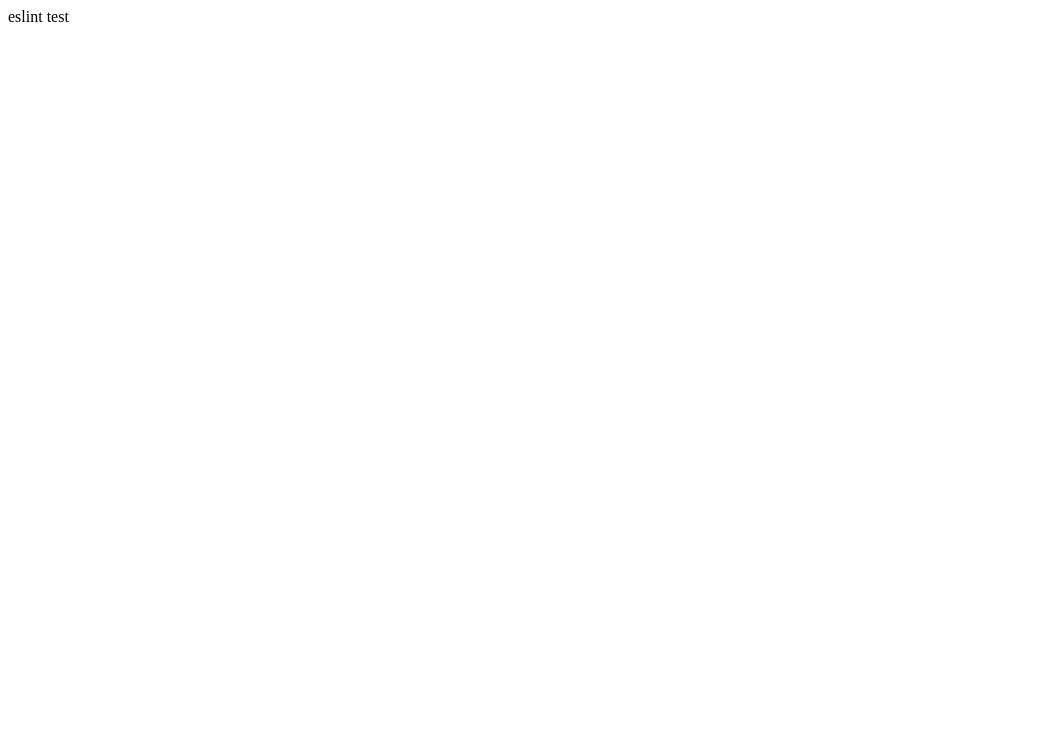
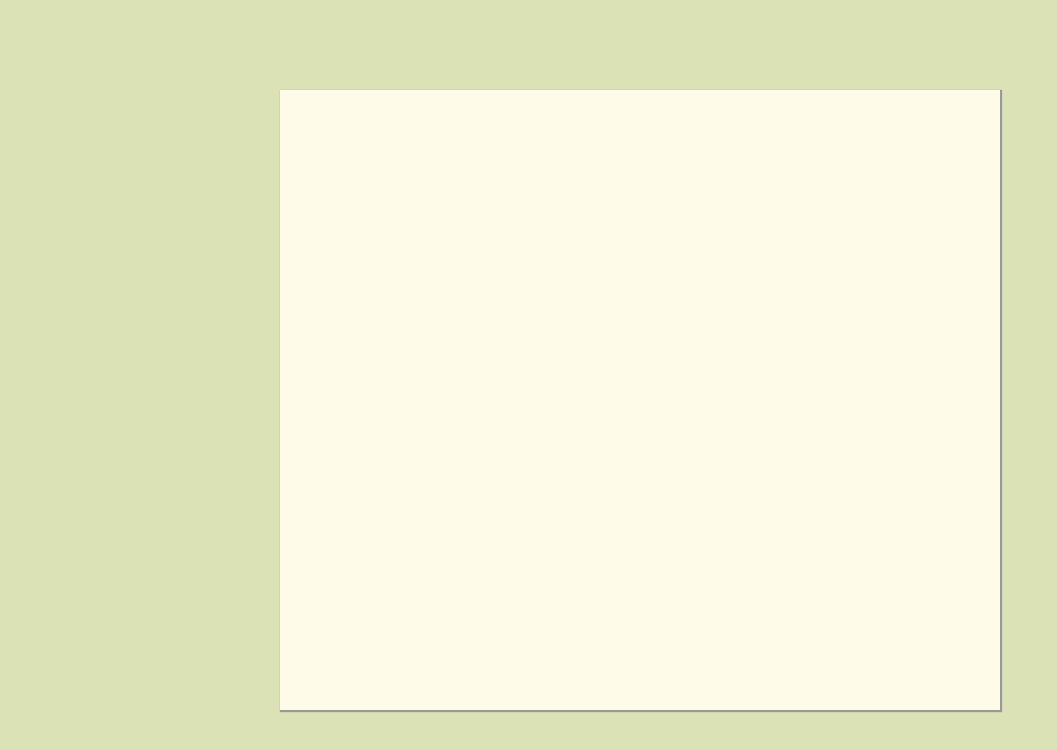
Before and after one commit to SJ0826/wanted-pre-onboarding-frontend, a React (Create React App) app: page / in a window 1280 px wide. Shown: the top 750 px of the page, without its empty margins (0-1057 px from the left). Built offline with nearby package versions, Linux system fonts and the light colour scheme.

Commit message:
[ui] feat: Layout 추가

```diff
--- a/package.json
+++ b/package.json
@@ -48,6 +48,7 @@
     ]
   },
   "devDependencies": {
+    "@types/styled-components": "^5.1.26",
     "@typescript-eslint/eslint-plugin": "^5.46.0",
     "@typescript-eslint/parser": "^5.46.0",
     "eslint": "^8.29.0",
@@ -57,9 +58,8 @@
   },
   "lint-staged": {
     "*.{js,jsx,ts,tsx}": [
-      "eslint -fix",
-      "prettier -write",
-      "git add"
+      "prettier --write",
+      "eslint --fix"
     ]
   }
 }
--- a/src/App.tsx
+++ b/src/App.tsx
@@ -1,5 +1,12 @@
+import Layout from './ui/components/layout/Layout'
+import GlobalStyles from './ui/core/GlobalStyles'
+
 function App() {
-  return <div>eslint test</div>
+  return (
+    <Layout>
+      <GlobalStyles />
+    </Layout>
+  )
 }
 
 export default App
--- /dev/null
+++ b/src/ui/components/layout/Layout.tsx
@@ -0,0 +1,31 @@
+import React from 'react'
+import styled from 'styled-components'
+import Page from './Page'
+
+interface Props {
+  children?: React.ReactNode
+  [k: string]: any
+}
+
+export default function Layout({ children, ...props }: Props) {
+  return (
+    <Page>
+      <Container {...props}>
+        <div>{children}</div>
+      </Container>
+    </Page>
+  )
+}
+
+const Container = styled.main`
+  position: absolute;
+  width: 100vw;
+  max-width: 720px;
+  height: 100vh;
+  max-height: 620px;
+  background-color: #fffbe9;
+  left: 50%;
+  top: 50%;
+  transform: translate(-50%, -50%);
+  box-shadow: 1px 1px 1px 1px #999;
+`
--- /dev/null
+++ b/src/ui/components/layout/Page.tsx
@@ -0,0 +1,17 @@
+import React from 'react'
+import styled from 'styled-components'
+
+interface Props {
+  children: React.ReactNode
+}
+
+export default function Page({ children }: Props) {
+  return <Container>{children}</Container>
+}
+
+const Container = styled.div`
+  position: relative;
+  width: 100vw;
+  height: 100vh;
+  background-color: #dae2b6;
+`
--- /dev/null
+++ b/src/ui/core/GlobalStyles.ts
@@ -0,0 +1,32 @@
+import { createGlobalStyle } from 'styled-components'
+
+const GlobalStyles = createGlobalStyle`
+  html {
+    height: 100%;
+  }
+
+  body {
+    height: 100%;
+    margin: 0;
+    font-family: 'Roboto', sans-sefif;
+
+  }
+  * {
+    box-sizing: border-box;
+  }
+  a {
+    color: inherit;
+    text-decoration: none;
+  }
+
+  input, button {
+    &:focus, &:active{
+      outline: none;
+    }
+  }
+  h1, h2, h3, h4, h5, h6 {
+    font-family:'Maven Pro', sans-serif;
+  }
+`
+
+export default GlobalStyles
```
Also changed, not shown: .eslintrc.json, 2 other files (tests, documents, lock files or other folders).
